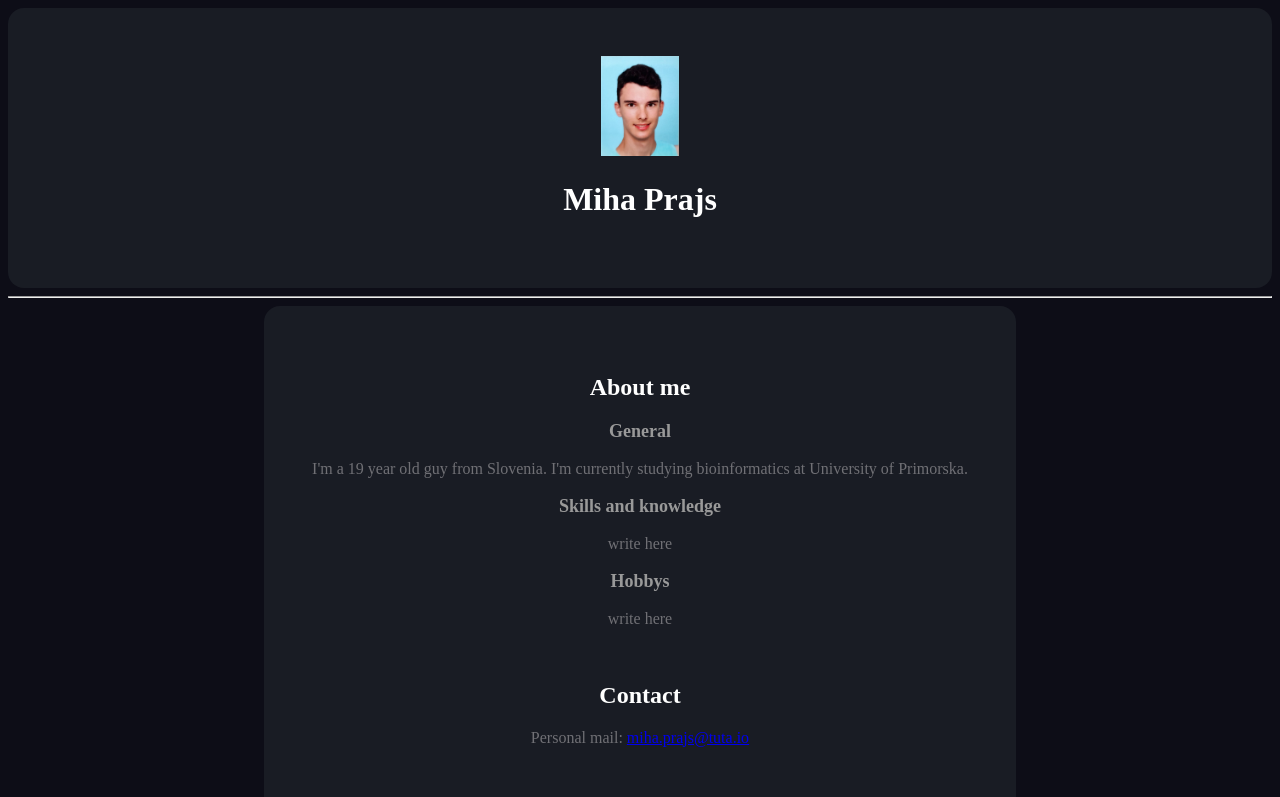
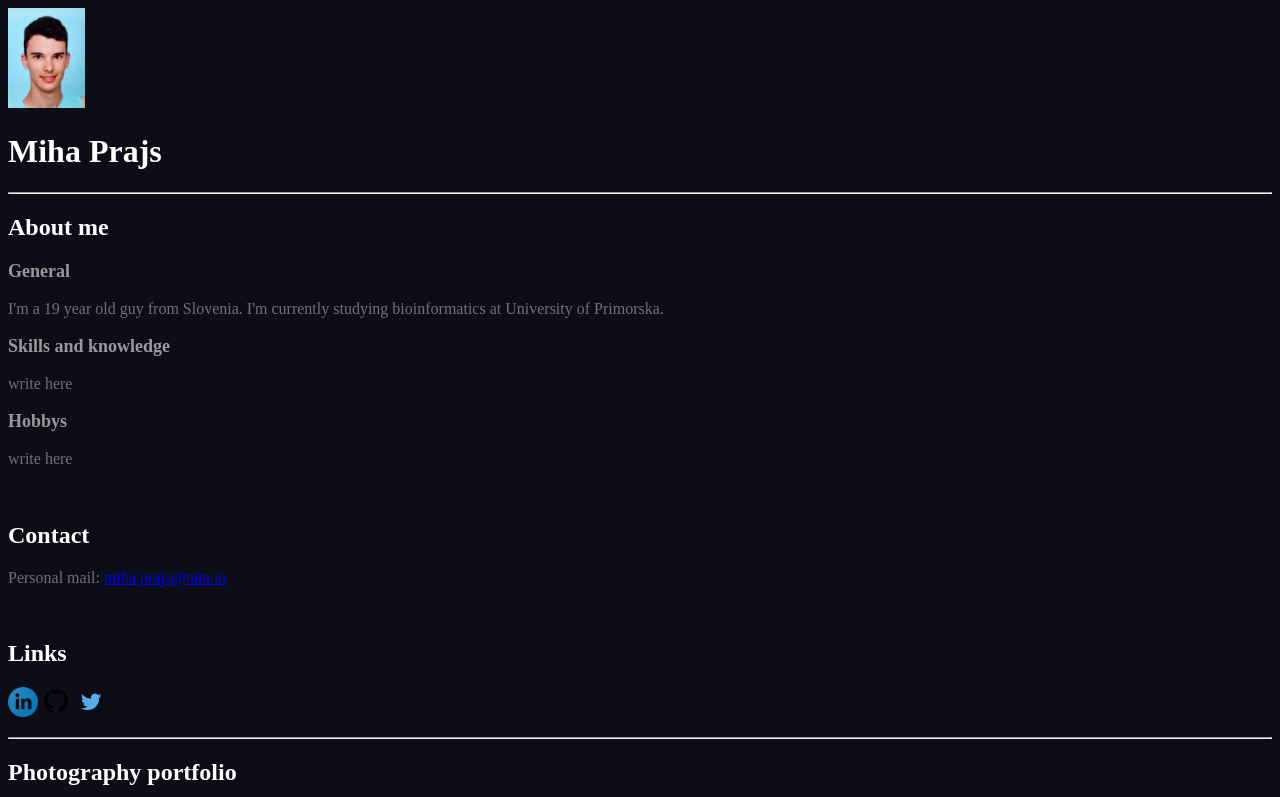
Before and after one commit to mihaprajs/mihaprajs.github.io, a plain HTML site: page index.html in a window 1280 px wide. Shown: the top 797 px of the page. Drawn offline with Linux system fonts and the light colour scheme.

Commit message:
initial commit

```diff
--- a/Styles/style.css
+++ b/Styles/style.css
@@ -42,17 +42,8 @@ hr{
     font: italic;
     color: #999999;
 }
+
 .flex-container{
-    height: 100%;
-    padding: 0;
-    margin: 0;
-    display: flex;
     align-items: center;
     justify-content: center;
 }
-.flex-item{
-    padding: 3rem;
-    text-align: center;
-    background-color: #191c24;
-    border-radius: 1rem;
-}
--- a/index.html
+++ b/index.html
@@ -9,7 +9,7 @@
 
 
     <body>
-        <div class="flex-item">
+        <div class="flex-container">
             <header>
                 <img src="./Styles/photos/ProfilePic.jpg" height="100">
                 <h1>Miha Prajs</h1>
@@ -18,7 +18,6 @@
 
         <hr>
         <div class="flex-container">
-            <div class="flex-item">
             <h2>About me</h2>
                 <h3>General</h3>
                     <p id="general">I'm a 19 year old guy from Slovenia. I'm currently studying bioinformatics at University of Primorska.</p>
@@ -48,7 +47,6 @@
 
             <br>
         </div>
-        </div>
 
     </body>
 </html>
```
Lines whose indentation alone changed are shown as unchanged.
